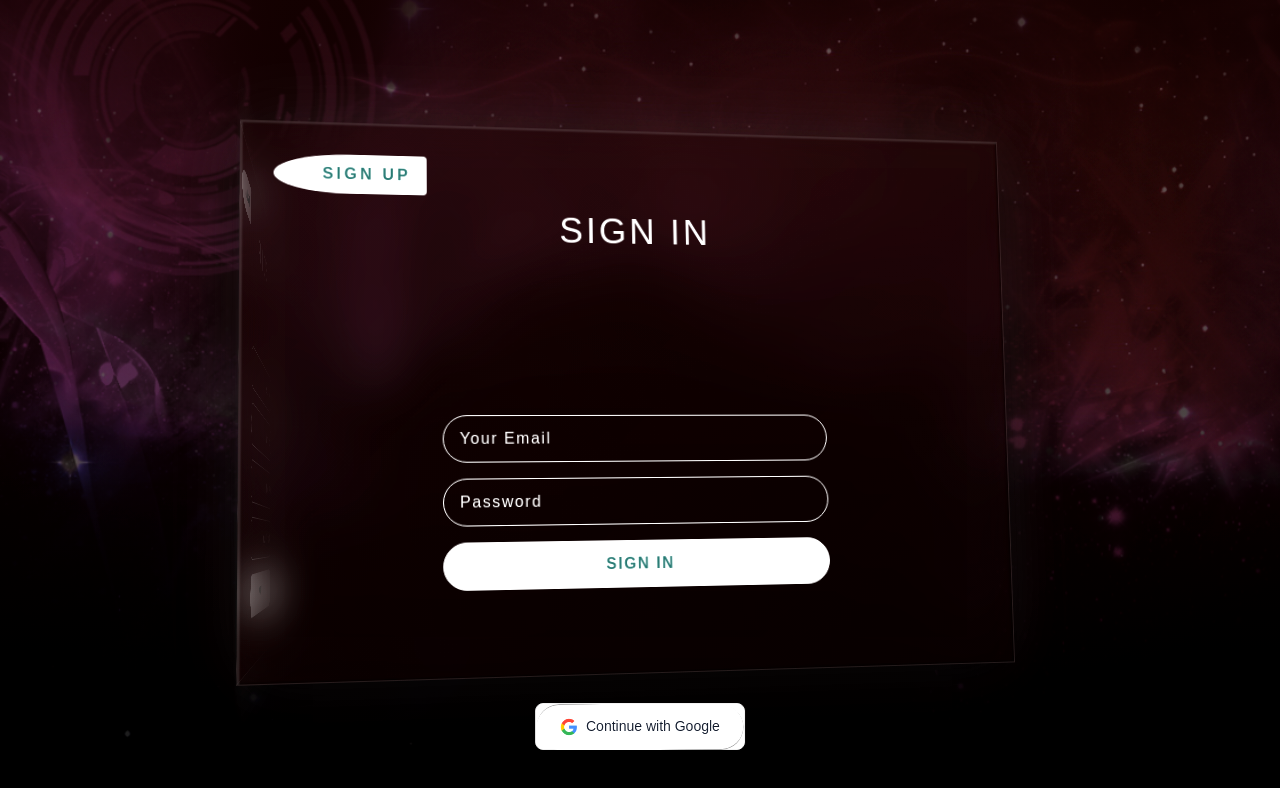
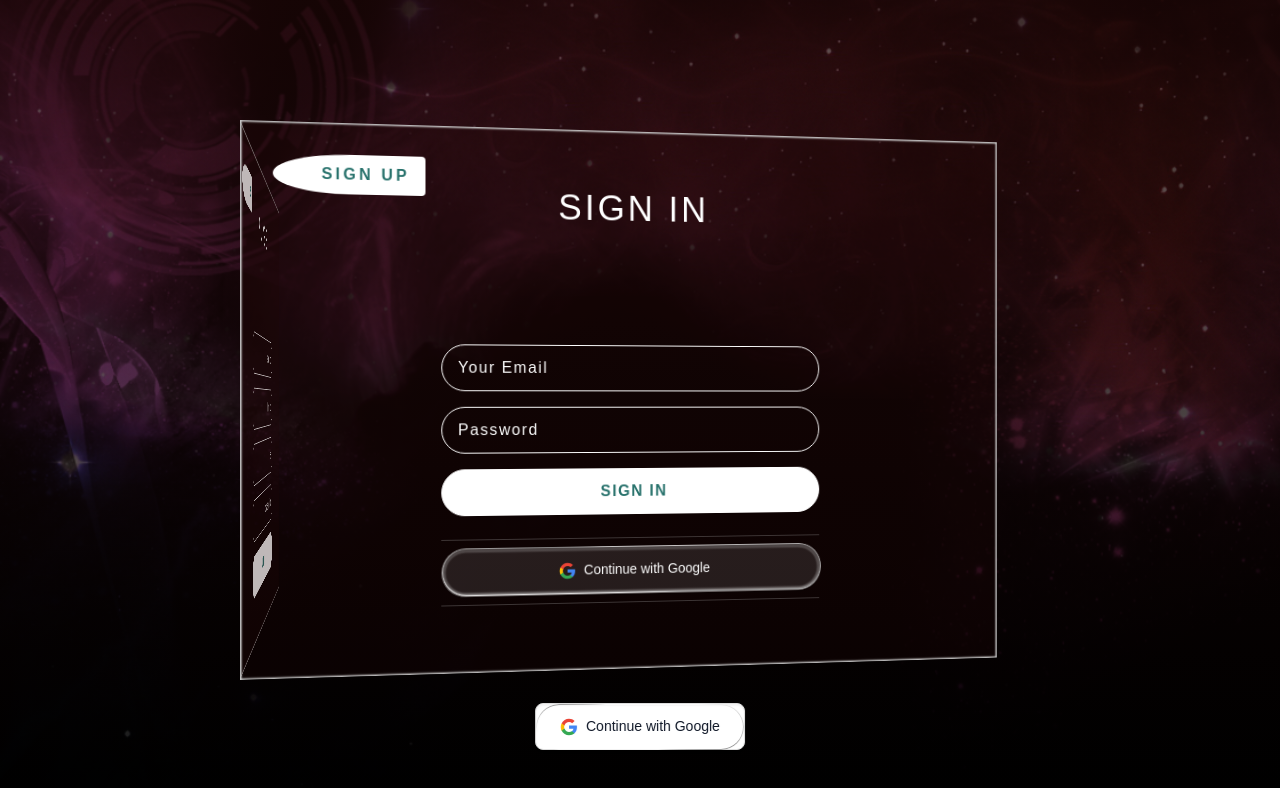
Before and after one commit to kkunaall10-max/vidora, a Next.js app: page /login in a window 1280 px wide. Shown: the top 788 px of the page. Built offline with nearby package versions, Linux system fonts and the light colour scheme.

Commit message:
Restored clean 3D form styles and added Google login option within the 3D authentication forms with proper dark theme styling

```diff
--- a/src/app/globals.css
+++ b/src/app/globals.css
@@ -424,12 +424,6 @@
     url('/bg-3D.webp') center no-repeat;
   background-size: cover;
   perspective: 100rem;
-  animation: backgroundPulse 8s ease-in-out infinite;
-}
-
-@keyframes backgroundPulse {
-  0%, 100% { filter: brightness(1) contrast(1); }
-  50% { filter: brightness(1.1) contrast(1.05); }
 }
 
 .forms-wrapper {
@@ -437,72 +431,25 @@
   position: absolute;
   top: calc(50% - 17.5rem);
   left: calc(50% - 25rem);
-  transform: rotateY(10deg) rotateX(5deg);
-  transition: transform 0.8s cubic-bezier(0.25, 0.46, 0.45, 0.94), left 0.8s cubic-bezier(0.25, 0.46, 0.45, 0.94);
-  animation: float 6s ease-in-out infinite;
-}
-
-@keyframes float {
-  0%, 100% { transform: rotateY(10deg) rotateX(5deg) translateY(0px); }
-  50% { transform: rotateY(10deg) rotateX(5deg) translateY(-10px); }
+  transform: rotateY(10deg);
+  transition: transform 0.5s, left 0.5s;
 }
 
 .forms-wrapper.change {
-  transform: rotateY(70deg) rotateX(-5deg);
+  transform: rotateY(70deg);
   left: calc(50% + 25rem);
-  animation: shake 0.5s ease-in-out;
-}
-
-@keyframes shake {
-  0%, 100% { transform: rotateY(70deg) rotateX(-5deg) translateX(0); }
-  25% { transform: rotateY(70deg) rotateX(-5deg) translateX(-5px); }
-  75% { transform: rotateY(70deg) rotateX(-5deg) translateX(5px); }
 }
 
 .forms-wrapper form {
   width: 50rem;
   height: 35rem;
-  background: linear-gradient(135deg, rgba(31, 7, 7, 0.4), rgba(31, 7, 7, 0.2));
-  backdrop-filter: blur(20px);
+  background-color: rgba(31, 7, 7, 0.282);
   display: flex;
   flex-direction: column;
   justify-content: space-around;
   align-items: center;
-  box-shadow:
-    0.1rem 0.1rem 0.1rem rgba(255, 255, 255, 0.1) inset,
-    -0.1rem -0.1rem 0.1rem rgba(0, 0, 0, 0.3) inset,
-    0 20px 40px rgba(0, 0, 0, 0.3),
-    0 0 60px rgba(255, 255, 255, 0.05);
+  box-shadow: 0.1rem 0.1rem 0.1rem #ccc inset, -0.1rem -0.1rem 0.1rem #ccc inset;
   position: absolute;
-  border: 1px solid rgba(255, 255, 255, 0.1);
-  transition: all 0.3s ease;
-  animation: formGlow 4s ease-in-out infinite alternate;
-}
-
-@keyframes formGlow {
-  0% {
-    box-shadow:
-      0.1rem 0.1rem 0.1rem rgba(255, 255, 255, 0.1) inset,
-      -0.1rem -0.1rem 0.1rem rgba(0, 0, 0, 0.3) inset,
-      0 20px 40px rgba(0, 0, 0, 0.3),
-      0 0 60px rgba(255, 255, 255, 0.05);
-  }
-  100% {
-    box-shadow:
-      0.1rem 0.1rem 0.1rem rgba(255, 255, 255, 0.15) inset,
-      -0.1rem -0.1rem 0.1rem rgba(0, 0, 0, 0.4) inset,
-      0 25px 50px rgba(0, 0, 0, 0.4),
-      0 0 80px rgba(255, 255, 255, 0.08);
-  }
-}
-
-.forms-wrapper form:hover {
-  transform: scale(1.02);
-  box-shadow:
-    0.1rem 0.1rem 0.1rem rgba(255, 255, 255, 0.2) inset,
-    -0.1rem -0.1rem 0.1rem rgba(0, 0, 0, 0.4) inset,
-    0 30px 60px rgba(0, 0, 0, 0.4),
-    0 0 100px rgba(255, 255, 255, 0.1);
 }
 
 .signup-form {
@@ -649,6 +596,41 @@
   box-shadow: 0 10px 20px rgba(0, 0, 0, 0.2);
 }
 
+.social-login {
+  margin: 1rem 0;
+  padding: 0.5rem 0;
+  border-top: 1px solid rgba(255, 255, 255, 0.2);
+  border-bottom: 1px solid rgba(255, 255, 255, 0.2);
+}
+
+.google-btn {
+  width: 100%;
+  height: 3rem;
+  background: rgba(255, 255, 255, 0.1);
+  border: 1px solid rgba(255, 255, 255, 0.3);
+  border-radius: 5rem;
+  color: #fff;
+  font-size: 14px;
+  font-weight: 500;
+  cursor: pointer;
+  display: flex;
+  align-items: center;
+  justify-content: center;
+  gap: 0.5rem;
+  transition: all 0.3s ease;
+}
+
+.google-btn:hover {
+  background: rgba(255, 255, 255, 0.2);
+  border-color: rgba(255, 255, 255, 0.5);
+  transform: translateY(-1px);
+}
+
+.google-btn:disabled {
+  opacity: 0.6;
+  cursor: not-allowed;
+}
+
 @media (max-width: 768px) {
   .forms-wrapper {
     width: 17%;
--- a/src/app/login/page.tsx
+++ b/src/app/login/page.tsx
@@ -85,6 +85,23 @@
               <input type="email" name="email" placeholder="Your Email" required />
               <input type="password" name="password" placeholder="Password" required />
               <input type="submit" value={loading ? "Signing In..." : "Sign In"} disabled={loading} />
+
+              <div className="social-login">
+                <button
+                  type="button"
+                  onClick={handleGoogleSignIn}
+                  disabled={loading}
+                  className="google-btn"
+                >
+                  <svg width="18" height="18" viewBox="0 0 24 24">
+                    <path fill="#4285F4" d="M22.56 12.25c0-.78-.07-1.53-.2-2.25H12v4.26h5.92c-.26 1.37-1.04 2.53-2.21 3.31v2.77h3.57c2.08-1.92 3.28-4.74 3.28-8.09z"/>
+                    <path fill="#34A853" d="M12 23c2.97 0 5.46-.98 7.28-2.66l-3.57-2.77c-.98.66-2.23 1.06-3.71 1.06-2.86 0-5.29-1.93-6.16-4.53H2.18v2.84C3.99 20.53 7.7 23 12 23z"/>
+                    <path fill="#FBBC05" d="M5.84 14.09c-.22-.66-.35-1.36-.35-2.09s.13-1.43.35-2.09V7.07H2.18C1.43 8.55 1 10.22 1 12s.43 3.45 1.18 4.93l2.85-2.22.81-.62z"/>
+                    <path fill="#EA4335" d="M12 5.38c1.62 0 3.06.56 4.21 1.64l3.15-3.15C17.45 2.09 14.97 1 12 1 7.7 1 3.99 3.47 2.18 7.07l3.66 2.84c.87-2.6 3.3-4.53 6.16-4.53z"/>
+                  </svg>
+                  Continue with Google
+                </button>
+              </div>
             </div>
             {error && <div className="error-message" style={{color: 'red', fontSize: '14px', marginTop: '10px'}}>{error}</div>}
           </form>
```
